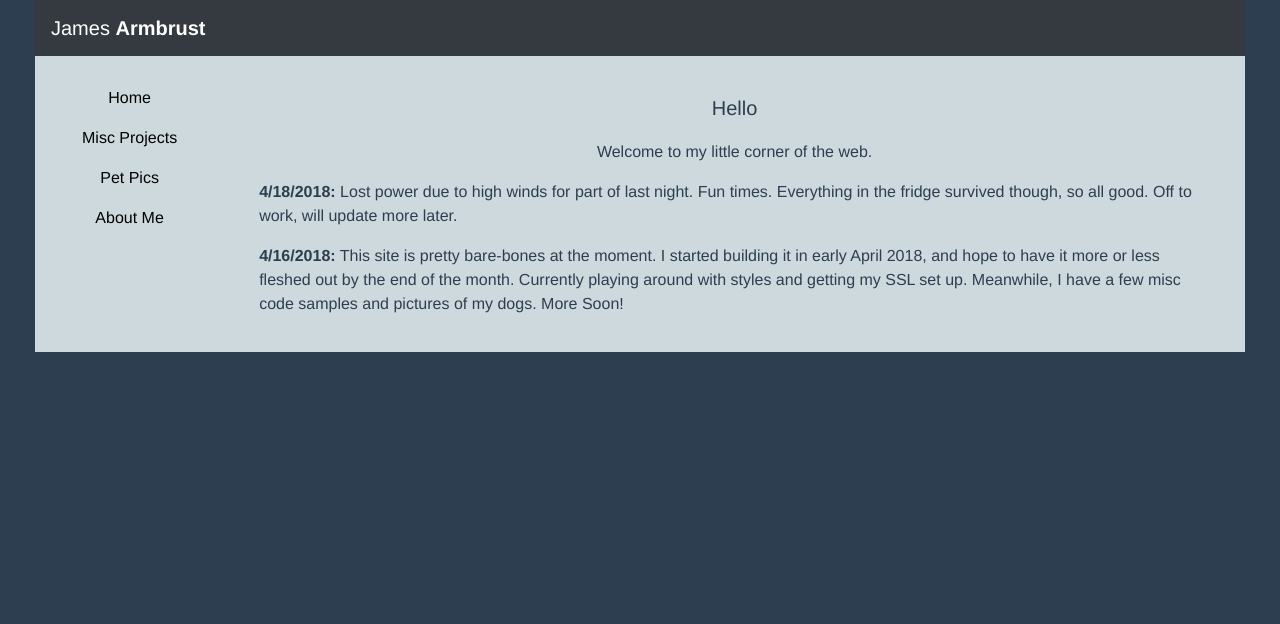
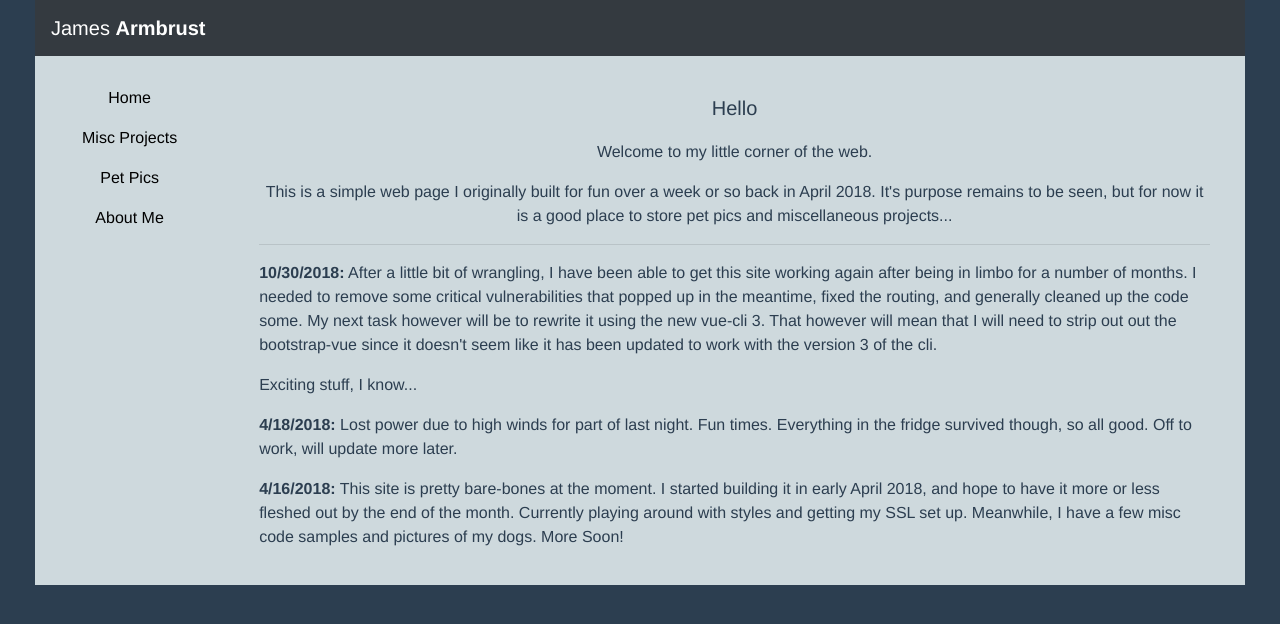
Before and after one commit to jarmbrust/homepage1, a Vue app: page /home#/ in a window 1280 px wide. Shown: the top 624 px of the page. Built offline with nearby package versions, Linux system fonts and the light colour scheme.

Commit message:
code cleanup

```diff
--- a/src/App.vue
+++ b/src/App.vue
@@ -68,5 +68,4 @@ html {
 .nav-pills .nav-link.active {
   background-color: #2c3e50 !important;
 }
-
 </style>
--- a/src/components/AboutMe.vue
+++ b/src/components/AboutMe.vue
@@ -2,12 +2,14 @@
   <div class="aboutme-body">
     <h1 class="heading">Talk'n about myself</h1>
     <p>
-      Originally from Minneapolis I moved to sunny Colorado around nine years ago with my wife Lacey. Here
+      I'm originally from Minneapolis, and moved to sunny Colorado around nine years ago with my wife Lacey. Here
       we bought a house on the Front Range and adopted several animals.  I work for a fairly large company
-      in the area as a full stack web developer, while Lacey works at one of the best children's museums in the country.
+      in as a full stack web developer, while Lacey works for a children's museum helping to enrich the minds
+      of future generations.
     </p>
     <p>
-      My hobbies include Tabletop games, as well as sketching, hiking, programming, and computer games.
+      My hobbies include tabletop games, sketching, hiking, programming, computer games, and of course
+      entertaining my dogs.
     </p>
     <p>
       Code for this site can be found on <a href="https://github.com/jarmbrust/homepage1" target="_blank">my Github</a>
@@ -17,9 +19,7 @@
 </template>
 
 <script>
-export default {
-
-}
+export default {}
 </script>
 
 <style scoped>
--- a/src/components/HomePage.vue
+++ b/src/components/HomePage.vue
@@ -3,6 +3,21 @@
       <h1 class="heading">Hello</h1>
       <p>
         Welcome to my little corner of the web.
+      </p>
+      <p>
+        This is a simple web page I originally built for fun over a week or so back in April 2018. It's purpose remains to be seen,
+        but for now it is a good place to store pet pics and miscellaneous projects...
+      </p>
+      <hr>
+      <p class="blog">
+        <span class="bold">10/30/2018:</span> After a little bit of wrangling, I have been able to get this site working again
+        after being in limbo for a number of months. I needed to remove some critical vulnerabilities that popped up in the meantime,
+        fixed the routing, and generally cleaned up the code some. My next task however will be to rewrite it using the new vue-cli 3.
+        That however will mean that I will need to strip out out the bootstrap-vue since it doesn't seem like it has been updated
+        to work with the version 3 of the cli.
+      </p>
+      <p class="blog">
+        Exciting stuff, I know...
       </p>
       <p class="blog">
         <span class="bold">4/18/2018:</span> Lost power due to high winds for part of last night. Fun times. Everything in the
@@ -17,9 +32,7 @@
 </template>
 
 <script>
-export default {
-
-}
+export default {}
 </script>
 
 <style scoped>
--- a/src/components/MiscProjects.vue
+++ b/src/components/MiscProjects.vue
@@ -1,6 +1,21 @@
 <template>
   <div>
     <h1 class="heading">Various projects and code samples will be added here...</h1>
+     <b-card
+      header="Blogging app and database backend"
+      class="text-center project-card"
+      style="max-width: 500px;"
+    >
+      <p class="card-text">Currently to update the blog, I need to update the site (one of my
+        excuses for not updating the blog in so long...).
+      </p>
+      <p>
+        Project will entail setting up a server-side storage solution to update and store posts.
+        Probably will use a SQL database, but I might go with a NoSQL solution depending on what
+        works better for my small site (and what looks most interesting to set up).
+      </p>
+      <b-button v-b-tooltip.hover title="not ready yet">Go to project</b-button>
+    </b-card>
     <b-card
       header="Dungeons and Dragons Character Stat Generator"
       class="text-center project-card"
--- a/src/components/PetPics.vue
+++ b/src/components/PetPics.vue
@@ -78,9 +78,7 @@
 </template>
 
 <script>
-export default {
-
-}
+export default {}
 </script>
 
 <style>
--- a/src/router/index.js
+++ b/src/router/index.js
@@ -11,11 +11,6 @@ Vue.use(Router)
 export default new Router({
   mode: 'history',
   routes: [
-    {
-      path: '/',
-      name: 'HomePage',
-      component: HomePage
-    },
     {
       path: '/home',
       name: 'HomePage',
@@ -43,7 +38,7 @@ export default new Router({
     },
     {
       path: '*',
-      redirect: '/',
+      redirect: '/home',
       component: HomePage
     }
   ]
```
Lines whose indentation alone changed are shown as unchanged.
